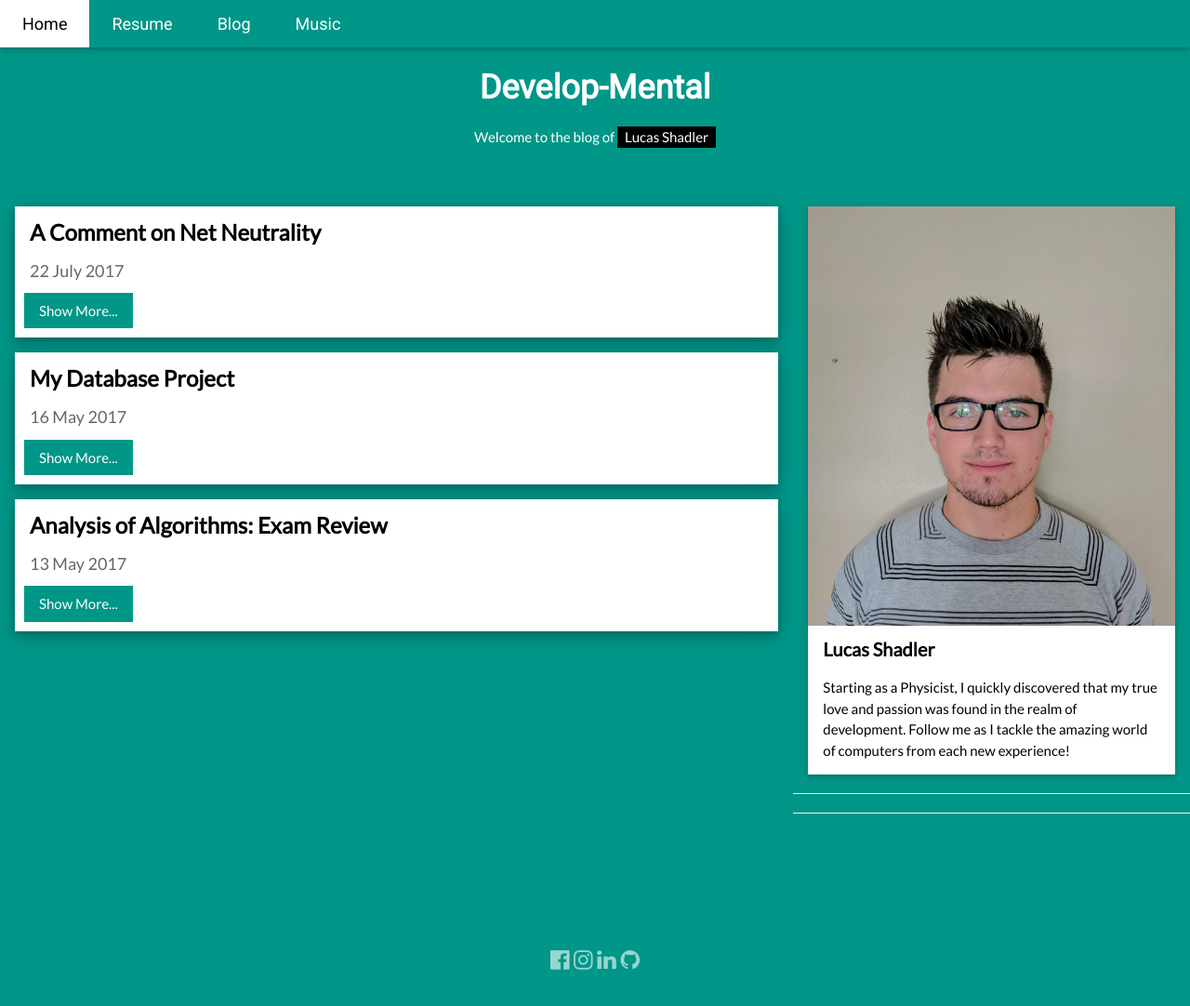
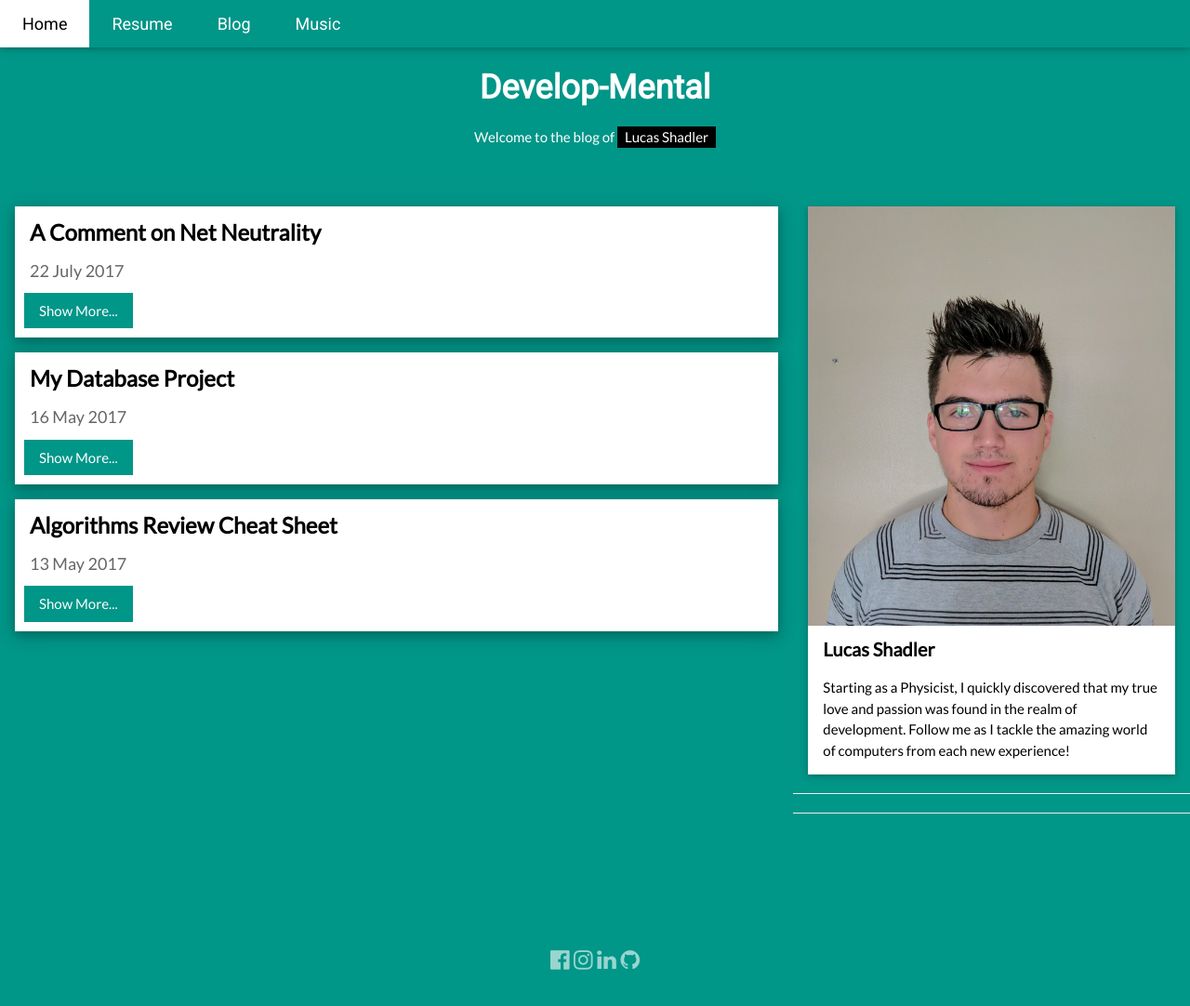
Before and after one commit to sumwatshade/sumwatshade.github.io, a Jekyll site: the page built from blog.html, in a window 1280 px wide and 1146 px high. Shown: the top 1082 px of the window at 93% size. Built offline with Jekyll 4.4.1, drawn with Linux system fonts in a browser that asks for light colours.

Commit message:
changed post title

```diff
--- a/_posts/2017-5-13-algo-review.md
+++ b/_posts/2017-5-13-algo-review.md
@@ -1,6 +1,6 @@
 ---
 layout: post
-title: "Analysis of Algorithms: Exam Review"
+title: "Algorithms Review Cheat Sheet"
 ---
 ## Basic Concepts
 ### Complexity
```
